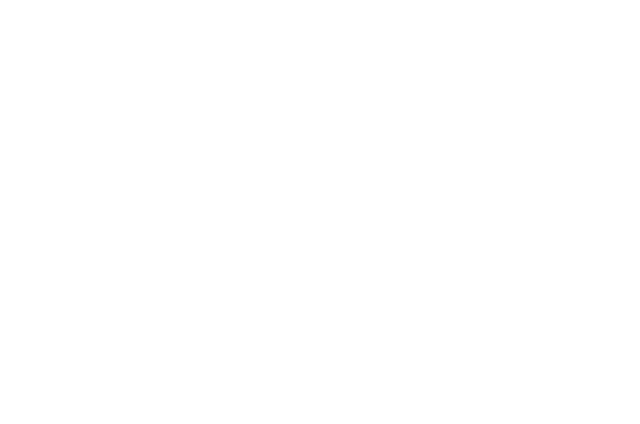
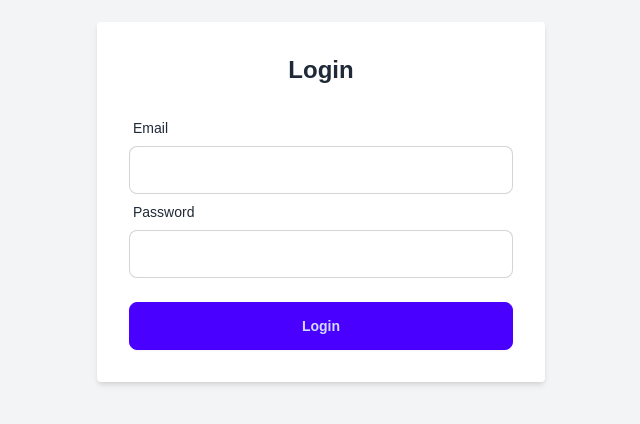
Before and after one commit to romijulianto/nuxt-started, a Nuxt app: page /login in a window 1280 px wide. Before the commit this address had no page. Shown: the part 198-622 px from the top of the page, without its empty margins (319-959 px from the left). Built offline with nearby package versions, Linux system fonts and the light colour scheme.

Commit message:
feat: implement authentication middleware and create login/dashboard pages

```diff
--- /dev/null
+++ b/pages/dashboard.vue
@@ -0,0 +1,9 @@
+<script setup lang="ts">
+definePageMeta({
+    middleware: 'auth'
+})
+</script>
+
+<template>
+    <h1>Welcome to your dashboard</h1>
+</template>
--- /dev/null
+++ b/pages/login/index.vue
@@ -0,0 +1,39 @@
+<script setup>
+import { ref } from 'vue';
+
+const email = ref('');
+const password = ref('');
+
+const handleSubmit = () => {
+    console.log('Email:', email.value);
+    console.log('Password:', password.value);
+};
+</script>
+
+<style scoped>
+/* Tambahkan styling Tailwind CSS atau Daisy UI di sini */
+</style>
+<template>
+    <div class="flex items-center justify-center min-h-screen bg-gray-100">
+        <div class="w-full max-w-md p-8 space-y-6 bg-white rounded shadow-md">
+            <h2 class="text-2xl font-bold text-center">Login</h2>
+            <form @submit.prevent="handleSubmit">
+                <div class="form-control">
+                    <label class="label">
+                        <span class="label-text">Email</span>
+                    </label>
+                    <input type="email" v-model="email" class="input input-bordered" required />
+                </div>
+                <div class="form-control">
+                    <label class="label">
+                        <span class="label-text">Password</span>
+                    </label>
+                    <input type="password" v-model="password" class="input input-bordered" required />
+                </div>
+                <div class="form-control mt-6">
+                    <button type="submit" class="btn btn-primary w-full">Login</button>
+                </div>
+            </form>
+        </div>
+    </div>
+</template>
```
Also changed, not shown: middleware/auth.ts (added, +8 -0 lines).
